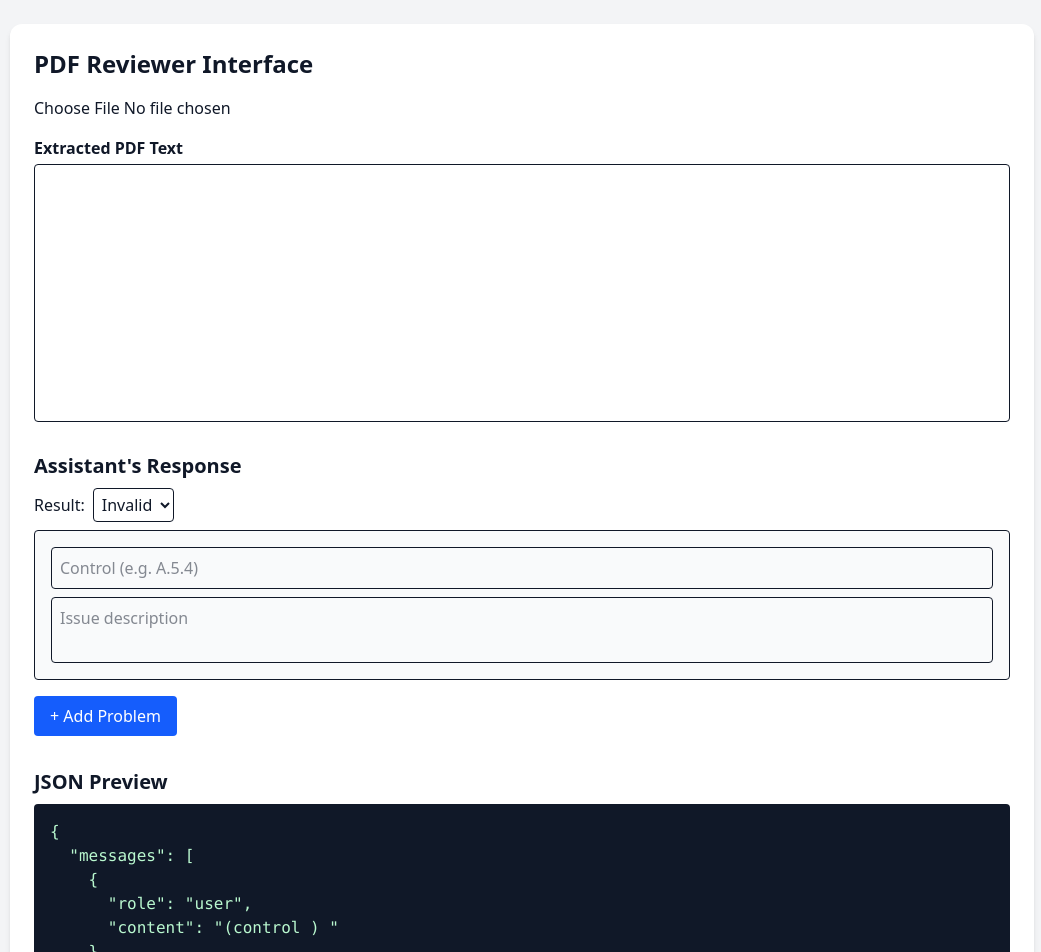
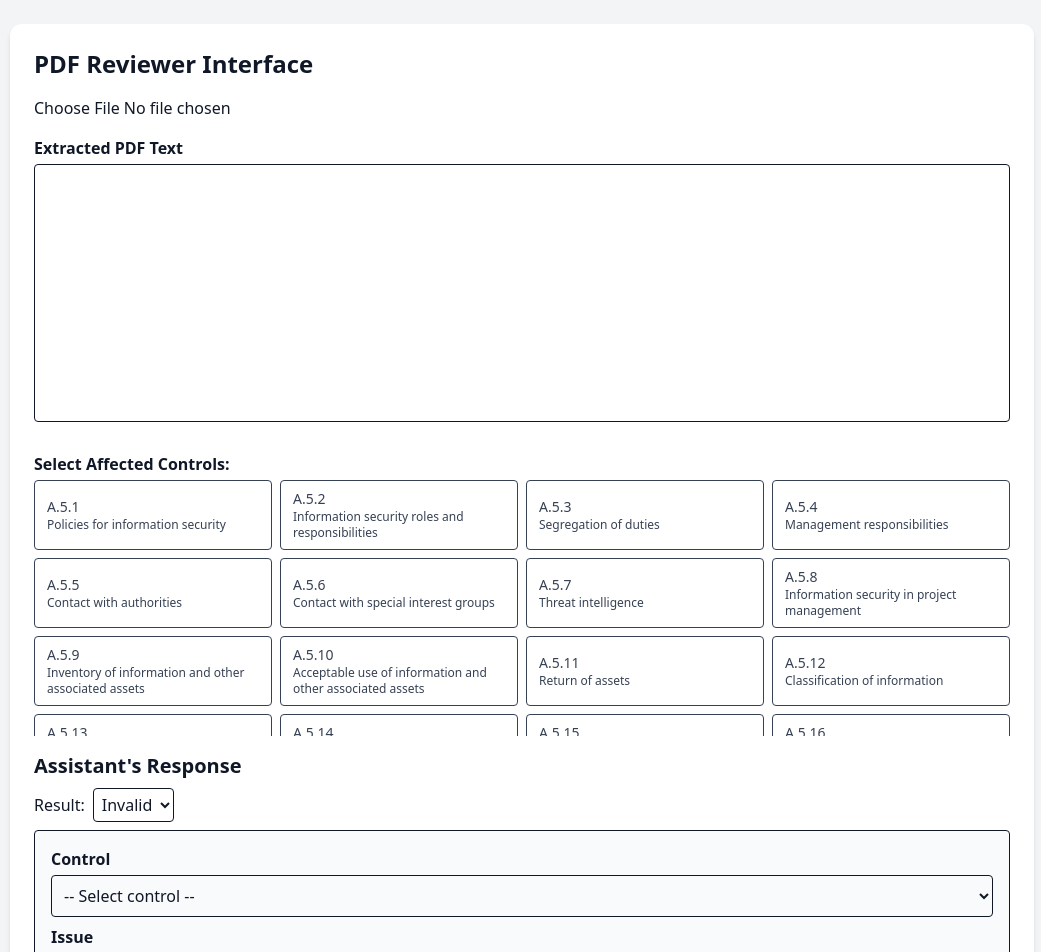
Before and after one commit to timothyjohan/iso-27001-json-labelling, a React (Vite) app in the folder client/: page / in a window 1280 px wide. Shown: the top 952 px of the page, without its empty margins (118-1159 px from the left). Built offline with nearby package versions, Linux system fonts and the light colour scheme.

Commit message:
Iso controls list

```diff
--- a/client/src/App.jsx
+++ b/client/src/App.jsx
@@ -5,10 +5,161 @@ function App() {
   const [pdfText, setPdfText] = useState("");
   const [result, setResult] = useState("Invalid");
   const [problems, setProblems] = useState([{ control: "", issue: "" }]);
+  const [affectedControls, setAffectedControls] = useState([]);
+
+  const allControls = [
+    // A.5 Organizational Controls
+    { id: "A.5.1", title: "Policies for information security" },
+    { id: "A.5.2", title: "Information security roles and responsibilities" },
+    { id: "A.5.3", title: "Segregation of duties" },
+    { id: "A.5.4", title: "Management responsibilities" },
+    { id: "A.5.5", title: "Contact with authorities" },
+    { id: "A.5.6", title: "Contact with special interest groups" },
+    { id: "A.5.7", title: "Threat intelligence" },
+    { id: "A.5.8", title: "Information security in project management" },
+    {
+      id: "A.5.9",
+      title: "Inventory of information and other associated assets",
+    },
+    {
+      id: "A.5.10",
+      title: "Acceptable use of information and other associated assets",
+    },
+    { id: "A.5.11", title: "Return of assets" },
+    { id: "A.5.12", title: "Classification of information" },
+    { id: "A.5.13", title: "Labelling of information" },
+    { id: "A.5.14", title: "Information transfer" },
+    { id: "A.5.15", title: "Access control" },
+    { id: "A.5.16", title: "Identity management" },
+    { id: "A.5.17", title: "Authentication information" },
+    { id: "A.5.18", title: "Access rights" },
+    { id: "A.5.19", title: "Information security in supplier relationships" },
+    {
+      id: "A.5.20",
+      title: "Addressing information security within supplier agreements",
+    },
+    {
+      id: "A.5.21",
+      title: "Managing information security in the ICT supply chain",
+    },
+    {
+      id: "A.5.22",
+      title: "Monitoring, review and change management of supplier services",
+    },
+    { id: "A.5.23", title: "Information security for use of cloud services" },
+    {
+      id: "A.5.24",
+      title:
+        "Information security incident management planning and preparation",
+    },
+    {
+      id: "A.5.25",
+      title: "Assessment and decision on information security events",
+    },
+    { id: "A.5.26", title: "Response to information security incidents" },
+    { id: "A.5.27", title: "Learning from information security incidents" },
+    { id: "A.5.28", title: "Collection of evidence" },
+    { id: "A.5.29", title: "Information security during disruption" },
+    { id: "A.5.30", title: "ICT readiness for business continuity" },
+    {
+      id: "A.5.31",
+      title: "Legal, statutory, regulatory and contractual requirements",
+    },
+    { id: "A.5.32", title: "Intellectual property rights" },
+    { id: "A.5.33", title: "Protection of records" },
+    { id: "A.5.34", title: "Privacy and protection of PII" },
+    { id: "A.5.35", title: "Independent review of information security" },
+    {
+      id: "A.5.36",
+      title:
+        "Compliance with policies, rules and standards for information security",
+    },
+    { id: "A.5.37", title: "Documented operating procedures" },
+
+    // A.6 People Controls
+    { id: "A.6.1", title: "Screening" },
+    { id: "A.6.2", title: "Terms and conditions of employment" },
+    {
+      id: "A.6.3",
+      title: "Information security awareness, education and training",
+    },
+    { id: "A.6.4", title: "Disciplinary process" },
+    {
+      id: "A.6.5",
+      title: "Responsibilities after termination or change of employment",
+    },
+    { id: "A.6.6", title: "Confidentiality or non-disclosure agreements" },
+    { id: "A.6.7", title: "Remote working" },
+    { id: "A.6.8", title: "Information security event reporting" },
+
+    // A.7 Physical Controls
+    { id: "A.7.1", title: "Physical security perimeters" },
+    { id: "A.7.2", title: "Physical entry" },
+    { id: "A.7.3", title: "Securing offices, rooms and facilities" },
+    { id: "A.7.4", title: "Physical security monitoring" },
+    {
+      id: "A.7.5",
+      title: "Protecting against physical and environmental threats",
+    },
+    { id: "A.7.6", title: "Working in secure areas" },
+    { id: "A.7.7", title: "Clear desk and clear screen" },
+    { id: "A.7.8", title: "Equipment siting and protection" },
+    { id: "A.7.9", title: "Security of assets off-premises" },
+    { id: "A.7.10", title: "Storage media" },
+    { id: "A.7.11", title: "Supporting utilities" },
+    { id: "A.7.12", title: "Cabling security" },
+    { id: "A.7.13", title: "Equipment maintenance" },
+    { id: "A.7.14", title: "Secure disposal or re-use of equipment" },
+
+    // A.8 Technological Controls
+    { id: "A.8.1", title: "User endpoint devices" },
+    { id: "A.8.2", title: "Privileged access rights" },
+    { id: "A.8.3", title: "Information access restriction" },
+    { id: "A.8.4", title: "Access to source code" },
+    { id: "A.8.5", title: "Secure authentication" },
+    { id: "A.8.6", title: "Capacity management" },
+    { id: "A.8.7", title: "Protection against malware" },
+    { id: "A.8.8", title: "Management of technical vulnerabilities" },
+    { id: "A.8.9", title: "Configuration management" },
+    { id: "A.8.10", title: "Information deletion" },
+    { id: "A.8.11", title: "Data masking" },
+    { id: "A.8.12", title: "Data leakage prevention" },
+    { id: "A.8.13", title: "Information backup" },
+    { id: "A.8.14", title: "Redundancy of information processing facilities" },
+    { id: "A.8.15", title: "Logging" },
+    { id: "A.8.16", title: "Monitoring activities" },
+    { id: "A.8.17", title: "Clock synchronization" },
+    { id: "A.8.18", title: "Use of privileged utility programs" },
+    { id: "A.8.19", title: "Installation of software on operational systems" },
+    { id: "A.8.20", title: "Networks security" },
+    { id: "A.8.21", title: "Security of network services" },
+    { id: "A.8.22", title: "Segregation of networks" },
+    { id: "A.8.23", title: "Web filtering" },
+    { id: "A.8.24", title: "Use of cryptography" },
+    { id: "A.8.25", title: "Secure development life cycle" },
+    { id: "A.8.26", title: "Application security requirements" },
+    {
+      id: "A.8.27",
+      title: "Secure system architecture and engineering principles",
+    },
+    { id: "A.8.28", title: "Secure coding" },
+    { id: "A.8.29", title: "Security testing in development and acceptance" },
+    { id: "A.8.30", title: "Outsourced development" },
+    {
+      id: "A.8.31",
+      title: "Separation of development, test and production environments",
+    },
+    { id: "A.8.32", title: "Change management" },
+    { id: "A.8.33", title: "Test information" },
+    {
+      id: "A.8.34",
+      title: "Protection of information systems during audit and testing",
+    },
+  ];
 
   const handleUpload = async (e) => {
     const formData = new FormData();
-    formData.append('file', e.target.files[0]); // name must be 'file'
+    formData.append("file", e.target.files[0]); // name must be 'file'
     const res = await axios.post("http://localhost:3001/upload", formData);
     setPdfText(res.data.text);
   };
@@ -27,8 +178,9 @@ function App() {
     messages: [
       {
         role: "user",
-        content: `(control ${problems
-          .map((p) => p.control)
+        content: `(control ${affectedControls
+          .filter((c) => c) // remove empty
+          .sort() // optional: keep consistent order
           .join(", ")}) ${pdfText}`,
       },
       {
@@ -40,6 +192,7 @@ function App() {
       },
     ],
   };
+
 
   return (
     <div className="min-h-screen bg-gray-100 p-6 text-gray-900">
@@ -63,6 +216,34 @@ function App() {
           className="w-full border p-2 mb-6 rounded resize-none"
         />
 
+        {/* Affected Controls */}
+        <label className="block font-semibold mb-1">
+          Select Affected Controls:
+        </label>
+        <div className="grid grid-cols-2 sm:grid-cols-3 md:grid-cols-4 gap-2 mb-4 max-h-64 overflow-y-auto">
+          {allControls.map((control) => (
+            <button
+              key={control.id}
+              type="button"
+              onClick={() => {
+                setAffectedControls((prev) =>
+                  prev.includes(control.id)
+                    ? prev.filter((c) => c !== control.id)
+                    : [...prev, control.id]
+                );
+              }}
+              className={`text-sm text-left px-3 py-2 border rounded transition ${
+                affectedControls.includes(control.id)
+                  ? "bg-blue-600 text-white border-blue-600"
+                  : "bg-white text-gray-700 hover:bg-blue-100"
+              }`}
+            >
+              <span className="block font-medium">{control.id}</span>
+              <span className="block text-xs">{control.title}</span>
+            </button>
+          ))}
+        </div>
+
         {/* Assistant Response */}
         <h2 className="text-xl font-semibold mb-2">Assistant's Response</h2>
         <label className="block mb-2">
@@ -80,15 +261,25 @@ function App() {
         {/* Problems List */}
         {problems.map((p, i) => (
           <div key={i} className="mb-4 border p-4 rounded bg-gray-50">
-            <input
-              type="text"
-              placeholder="Control (e.g. A.5.4)"
+            <label className="block font-semibold mb-1">Control</label>
+            <select
               value={p.control}
               onChange={(e) =>
                 handleProblemChange(i, "control", e.target.value)
               }
               className="block w-full mb-2 border p-2 rounded"
-            />
+            >
+              <option value="">-- Select control --</option>
+              {allControls
+                .filter((c) => affectedControls.includes(c.id))
+                .map((control) => (
+                  <option key={control.id} value={control.id}>
+                    {control.id} – {control.title}
+                  </option>
+                ))}
+            </select>
+
+            <label className="block font-semibold mb-1">Issue</label>
             <textarea
               placeholder="Issue description"
               value={p.issue}
@@ -97,6 +288,7 @@ function App() {
             />
           </div>
         ))}
+
         <button
           onClick={addProblem}
           className="bg-blue-600 text-white px-4 py-2 rounded hover:bg-blue-700"
```
